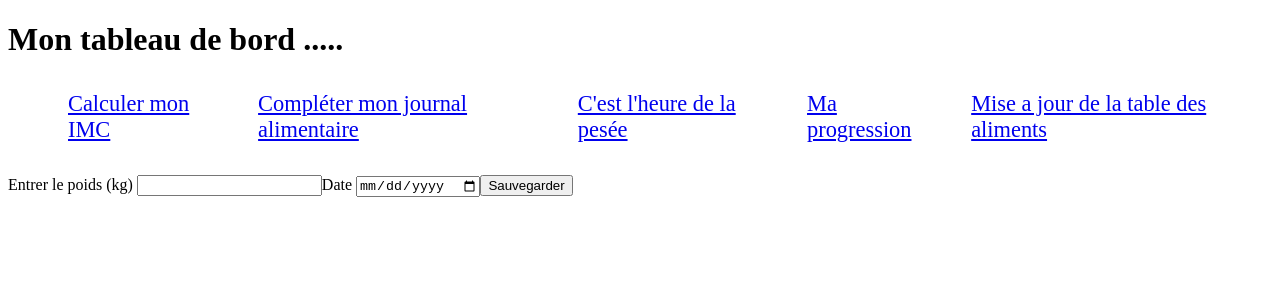
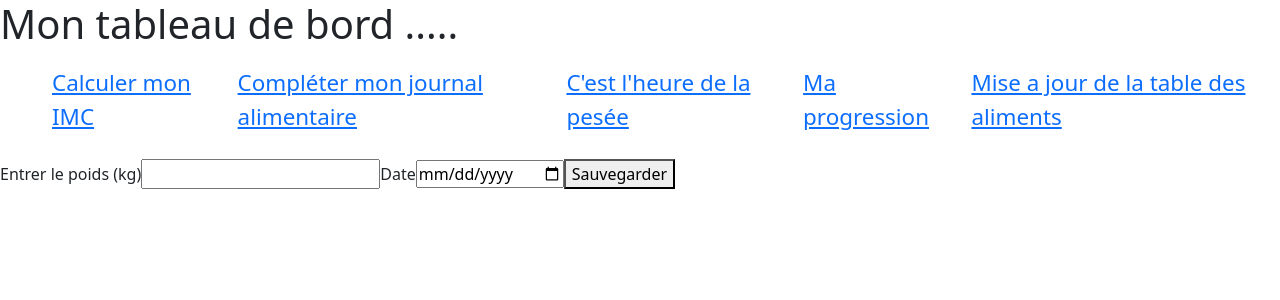
Before and after one commit to Nadjo21/trackercalfront2, an Angular app: page /weight in a window 1280 px wide. Shown: the top 300 px of the page. Built offline with nearby package versions, Linux system fonts and the light colour scheme.

Commit message:
code optimisé

```diff
--- a/src/app/api.service.ts
+++ b/src/app/api.service.ts
@@ -19,7 +19,7 @@ export class ApiService {
 
 // Méthode pour enregistrer une saisie "poids/date"
   createWeight(weight: Weight) {
-    return this.http.post(this.baseApiUrl + 'api/weightmeasurement',weight);
+    return this.http.post(this.baseApiUrl + 'api/weightmeasurement',weight );
   }
 
 //Methode pour récupérer l'historique des saisies " poids/date"
--- a/src/app/app.component.html
+++ b/src/app/app.component.html
@@ -3,7 +3,8 @@
 
 <nav>
   <ul class="menu">
-    <li id="calculimc-menu"><a [routerLink]="['imc']">Calculer mon IMC</a></li>
+    <li id="calculimc-menu"><a [routerLink]="['imc']">Calculer mon IMC</a> </li>
+
     <li id="journalalimentaire-menu"><a [routerLink]="['diary']">Compléter mon journal alimentaire</a></li>
     <li id="pesee-menu"><a [routerLink]="['weight']">C'est l'heure de la pesée</a></li>
     <li id="maprogression-menu"><a [routerLink]="['progress']">Ma progression</a></li>
--- a/src/app/dataupdate/dataupdate.component.html
+++ b/src/app/dataupdate/dataupdate.component.html
@@ -31,7 +31,7 @@
 
 
 
-<table id ="listealiments">
+<table id ="listealiments" class="table">
 
   <thead>
   <tr>
--- a/src/app/fooddiary/fooddiary.component.html
+++ b/src/app/fooddiary/fooddiary.component.html
@@ -7,7 +7,7 @@
     <input type="date" id="diary-date" formControlName="date">
 
     <label for="food-select">Aliment : </label>
-    <select formControlName="fooddetail" (change)="changeFood($event)" >
+    <select  formControlName="fooddetail" (change)="changeFood($event)" >
       <option value="selectedfood">Selectionner un aliment</option>
       <option *ngFor="let food of foodList | async" [ngValue]="food">{{food.id}}---{{food.name}} </option>
     </select>
@@ -22,7 +22,7 @@
 
 <Section >
 
-  <table>
+  <table class="table">
     <thead>
     <tr>
       <th>Date:</th>
@@ -43,6 +43,6 @@
     </tbody>
   </table>
 
-  <button (click) ="foodDiarySave()">Sauvegarder</button>
+  <button  (click)  ="foodDiarySave()" >Sauvegarder</button>
 
 </Section>
--- a/src/app/fooddiary/fooddiary.component.ts
+++ b/src/app/fooddiary/fooddiary.component.ts
@@ -20,19 +20,9 @@ export class FooddiaryComponent implements OnInit {
 
   //ici , foodlist correspond a toute la liste des aliments que  je récupère de l'API  :
   foodList = this.api.getFoodList();
-//subtotal : any;
-
-
-
   private food: Food | undefined;
   private foodIntake: Foodintake | undefined;
   selectedFoodList: Foodintake [] = [];
-
-  // newFoodRow: any;
-  // private date: any;
-  //  private name: any;
-  // private quantity: any;
-  // private calories: any;
 
 
   constructor(private formBuilder: FormBuilder, private api: ApiService) {
@@ -44,7 +34,6 @@ export class FooddiaryComponent implements OnInit {
   }
 
 //fonction ci dessous pour reagir au changement de selection de l'aliment dans le menu deroulant:
-
 
   changeFood($event: Event) {
 
@@ -62,7 +51,8 @@ export class FooddiaryComponent implements OnInit {
   addfoodline() {
     console.log(this.foodDiaryForm.get('fooddetail')?.value);
 
-  //  this.newFoodRow =
+    //je crée un objet foodIntake -
+    // 1 foodIntake = ligne du tableau
 
     this.foodIntake =
       {
@@ -71,27 +61,15 @@ export class FooddiaryComponent implements OnInit {
         date: this.foodDiaryForm.get('date')?.value,
         quantity: this.foodDiaryForm.get('quantity')?.value,
         food: this.foodDiaryForm.get('fooddetail')?.value,
-
-
-       // name: this.name = this.foodDiaryForm.get('fooddetail')?.value.name,
-        //
-        //  calories: this.calories = this.foodDiaryForm.get('fooddetail')?.value.calories,
       }
 
     console.log("test click bouton ajouter");
 
-//calcul total de calories par ligne d'aliments saisis //OK
+    //j'ajoute une nouvelle ligne à chaque clic ( + *ngFor côté HTML) :
 
- //   this.subtotal = this.newFoodRow.quantity * this.newFoodRow.calories;
-//console.log("ceci est mon subtotal  :" +this.subtotal)
-
-    //pour ajouter une nouvelle ligne a chaque clic
-
-
-
-    //this.selectedFoodList.push(this.newFoodRow);
     if (this.foodIntake) {
       this.selectedFoodList.push(this.foodIntake);
+
     }
 
   }
@@ -99,25 +77,15 @@ export class FooddiaryComponent implements OnInit {
 
   foodDiarySave() {
 
-    //
-    // this.foodIntake = {
-    //   // @ts-ignore
-    //   id: null,
-    //   date: this.newFoodRow.date,
-    //   quantity: this.newFoodRow.quantity,
-    //   food_id: this.newFoodRow.name,
-    // };
+    console.log("test click bouton sauvegarder  "+ this.selectedFoodList);
 
+    //appel api pour insertion BDD
 
-    console.log("test click bouton sauvegarder");
+      this.api.createFoodIntake(this.foodIntake).subscribe(foodIntake => {
 
-    //appel de l'API pour inserer les données dans la BDD
+        console.log(this.foodIntake);
 
-    this.api.createFoodIntake(this.foodIntake).subscribe(foodIntake => {
-
-      console.log(this.foodIntake);
-    })
-
+      })
 
 
   }
--- a/src/app/weight.ts
+++ b/src/app/weight.ts
@@ -1,6 +1,6 @@
 export interface Weight {
   id: number;
-  measurementDate: Date ;
+  measurementDate: Date;
   weight: number;
 
 }
--- a/src/app/weightmeas/weightmeas.component.html
+++ b/src/app/weightmeas/weightmeas.component.html
@@ -7,7 +7,7 @@
     <input type="number" id="weight-data" formControlName="weight">
 
       <label for="weight-date">Date </label>
-      <input type="date" id="weight-date"  formControlName="measurementDate">
+      <input type="date" id="weight-date"  formControlName="measurementDate" >
 
       <button type="submit">Sauvegarder</button>
   </form>
--- a/src/app/weightmeas/weightmeas.component.ts
+++ b/src/app/weightmeas/weightmeas.component.ts
@@ -10,8 +10,6 @@ import {Weight} from "../weight";
 })
 export class WeightmeasComponent implements OnInit {
 
- // weightList = this.api.getWeightList();
-
 
   // Je crée mon objet JS qui représente le formulaire d'édition de l'enregistrement de mes données
   weightForm = this.formBuilder.group({
@@ -21,7 +19,7 @@ export class WeightmeasComponent implements OnInit {
   });
 
   private weight: any;
-  private measurementDate: any |'dd/MM/yyyy';
+  private measurementDate: any  ;
 
     constructor(private formBuilder: FormBuilder, private api:ApiService) { }
 
@@ -30,7 +28,7 @@ export class WeightmeasComponent implements OnInit {
   }
 
   weightSave() {
-console.log("test click)");
+
 
 
 
@@ -38,8 +36,11 @@ console.log("test click)");
 // Je créer un objet Weight  pour pouvoir sauvegarder les données saisies dans le formulaire dans la base
 
     this.weight = {id: null,
-                   weight : this.weight = this.weightForm.get('weight')?.value,
-                   measurementDate : this.measurementDate =this.weightForm.get('measurementDate')?.value};
+                   weight :  this.weightForm.get('weight')?.value,
+                   measurementDate :this.weightForm.get('measurementDate')?.value};
+
+
+    console.log("test click  : " + this.weight.measurementDate);
 
 
     //j'appelle l'API :
--- a/src/index.html
+++ b/src/index.html
@@ -6,6 +6,9 @@
   <base href="/">
   <meta name="viewport" content="width=device-width, initial-scale=1">
   <link rel="icon" type="image/x-icon" href="favicon.ico">
+  <!--pour utilisation BOOTSTRAP !! -->
+  <link href="https://cdn.jsdelivr.net/npm/bootstrap@5.1.0/dist/css/bootstrap.min.css" rel="stylesheet" integrity="sha384-KyZXEAg3QhqLMpG8r+8fhAXLRk2vvoC2f3B09zVXn8CA5QIVfZOJ3BCsw2P0p/We" crossorigin="anonymous">
+
 </head>
 <body>
   <app-root></app-root>
```
